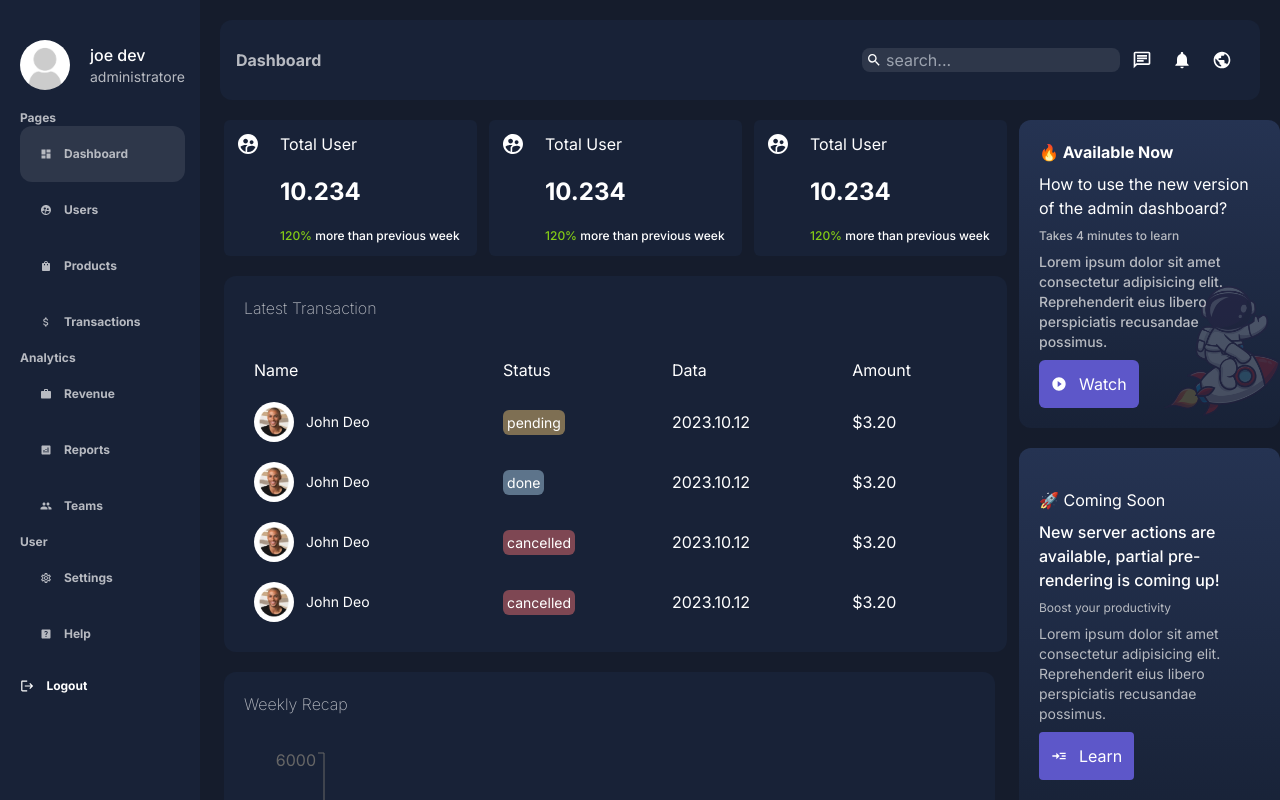
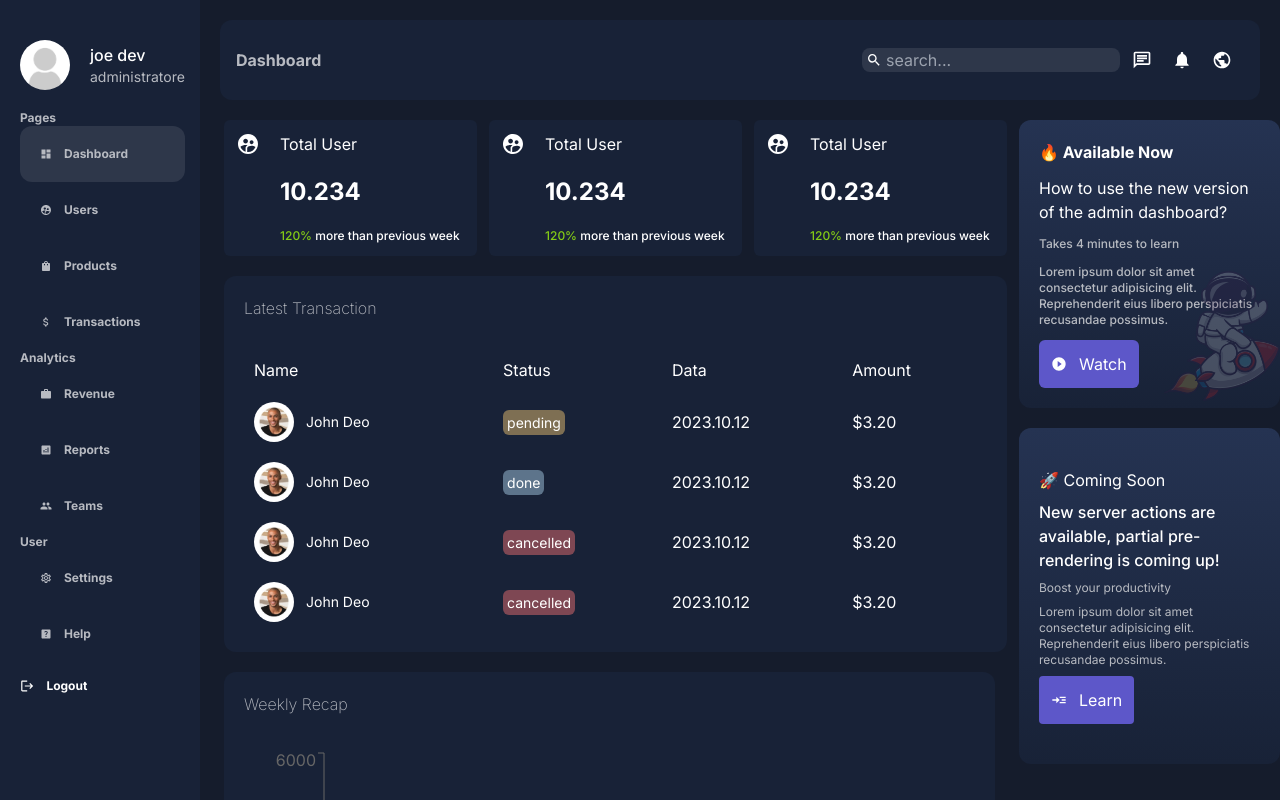
Before and after one commit to mehranehsoleimani66/pannel-admin, a Next.js app: page /dashboard in a window 1280 px wide. Shown: the top 800 px of the page. Built offline with nearby package versions, Linux system fonts and the light colour scheme.

Commit message:
modified

```diff
--- a/src/app/ui/dashboard/rightbar/RightBar.jsx
+++ b/src/app/ui/dashboard/rightbar/RightBar.jsx
@@ -4,7 +4,7 @@ import { MdPlayCircleFilled, MdReadMore } from "react-icons/md";
 const RightBar = () => {
   return (
     <div className="fixed">
-      <div className="relative rounded-xl pt-5  pb-5 pl-5 pr-5  mb-5 bg-gradient-to-t from-[#182237] to-[#253352] ">
+      <div className=" relative flex flex-col  gap-5 rounded-xl pt-5  pb-5 pl-5 pr-5  mb-5 bg-gradient-to-t from-[#182237] to-[#253352] ">
         <div className="absolute bottom-0 right-0 w-1/2 h-1/2">
           <Image
             src="/astronaut.png"
@@ -13,13 +13,13 @@ const RightBar = () => {
             className="object-contain opacity-20"
           />
         </div>
-        <div className="flex flex-col gap-2 ">
+        <div className="flex flex-col gap-3 ">
           <span className="font-bold">🔥 Available Now</span>
           <h3> How to use the new version of the admin dashboard?</h3>
           <span className="text-xs font-medium text-[#b7bac1]">
             Takes 4 minutes to learn
           </span>
-          <p className="text-sm font-medium text-[#b7bac1]">
+          <p className="text-xs font-medium text-[#b7bac1]">
             Lorem ipsum dolor sit amet consectetur adipisicing elit.
             Reprehenderit eius libero perspiciatis recusandae possimus.
           </p>
@@ -31,7 +31,7 @@ const RightBar = () => {
       </div>
 
       <div className="relative rounded-xl pt-5 pb-5 mb-5 bg-gradient-to-t from-[#182237] to-[#253352] ">
-        <div className="flex flex-col gap-2  pt-5  pb-5 pl-5 pr-5">
+        <div className="flex flex-col gap-2 pt-5  pb-5 pl-5 pr-5">
           <span className='"font-bold"'>🚀 Coming Soon</span>
           <h3 className=" font-medium text-white">
             New server actions are available, partial pre-rendering is coming
@@ -40,7 +40,7 @@ const RightBar = () => {
           <span className="text-xs text-[#b7bac1] ">
             Boost your productivity
           </span>
-          <p className="text-sm text-[#b7bac1] ">
+          <p className="text-xs text-[#b7bac1] ">
             Lorem ipsum dolor sit amet consectetur adipisicing elit.
             Reprehenderit eius libero perspiciatis recusandae possimus.
           </p>
```
